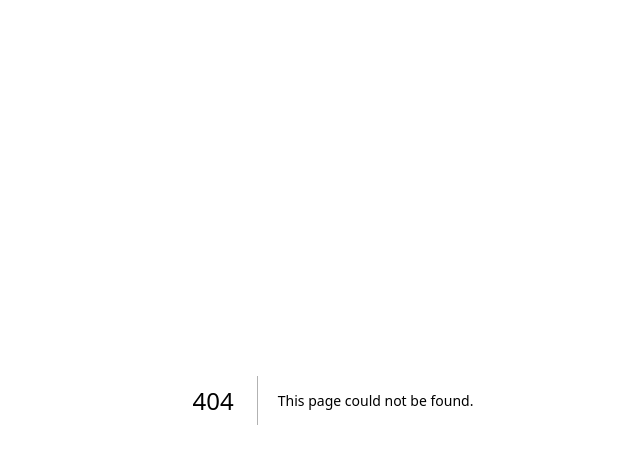
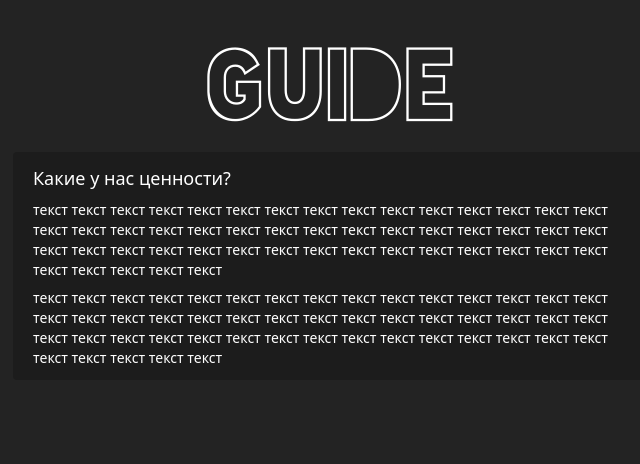
Before and after one commit to 0nlyssslatts/ebash-tma, a Next.js app: page /guide in a window 1280 px wide. Before the commit this address had no page. Shown: the top 464 px of the page, without its empty margins (307-947 px from the left). Built offline with nearby package versions, Linux system fonts and the light colour scheme.

Commit message:
guide page ande new font added

```diff
--- /dev/null
+++ b/src/app/guide/Guide.tsx
@@ -0,0 +1,26 @@
+'use client';
+
+import { DarkSection } from '@/components/ui/DarkSection';
+import { Header } from '@/components/ui/Header';
+import { Page } from '@/components/ui/Page';
+
+export default function Guide() {
+  return (
+    <Page>
+      <Header text="GUIDE" />
+      <DarkSection>
+        <p className="text-lg">Какие у нас ценности?</p>
+        <p className="text-sm mt-2">
+          текст текст текст текст текст текст текст текст текст текст текст текст текст текст текст текст текст текст
+          текст текст текст текст текст текст текст текст текст текст текст текст текст текст текст текст текст текст
+          текст текст текст текст текст текст текст текст текст текст текст текст текст текст
+        </p>
+        <p className="text-sm mt-2">
+          текст текст текст текст текст текст текст текст текст текст текст текст текст текст текст текст текст текст
+          текст текст текст текст текст текст текст текст текст текст текст текст текст текст текст текст текст текст
+          текст текст текст текст текст текст текст текст текст текст текст текст текст текст
+        </p>
+      </DarkSection>
+    </Page>
+  );
+}
--- /dev/null
+++ b/src/app/guide/page.tsx
@@ -0,0 +1,12 @@
+import type { Metadata } from 'next';
+
+import Guide from './Guide';
+
+export const metadata: Metadata = {
+  title: 'Гайд',
+  description: 'Гайд для новичков',
+};
+
+export default async function HomePage() {
+  return <Guide />;
+}
--- a/src/app/layout.tsx
+++ b/src/app/layout.tsx
@@ -1,10 +1,11 @@
-import type { Metadata } from "next";
-import './globals.css'
-import localFont from 'next/font/local'
+import type { Metadata } from 'next';
+import localFont from 'next/font/local';
+
+import './globals.css';
 
 export const metadata: Metadata = {
-  title: "Create Next App",
-  description: "Generated by create next app",
+  title: 'Create Next App',
+  description: 'Generated by create next app',
 };
 
 const blackout = localFont({
@@ -15,7 +16,17 @@ const blackout = localFont({
   ],
   variable: '--font-blackout',
   display: 'swap',
-})
+});
+
+const montserrat = localFont({
+  src: [
+    {
+      path: '../../public/fonts/Montserrat.ttf',
+    },
+  ],
+  variable: '--font-montserrat',
+  display: 'swap',
+});
 
 export default function RootLayout({
   children,
@@ -24,7 +35,7 @@ export default function RootLayout({
 }>) {
   return (
     <html lang="en">
-      <body className={`${blackout.variable} font-sans`}>{children}</body>
+      <body className={`${blackout.variable} ${montserrat.variable} font-sans`}>{children}</body>
     </html>
   );
 }
```
Also changed, not shown: public/fonts/Montserrat.ttf (added).
